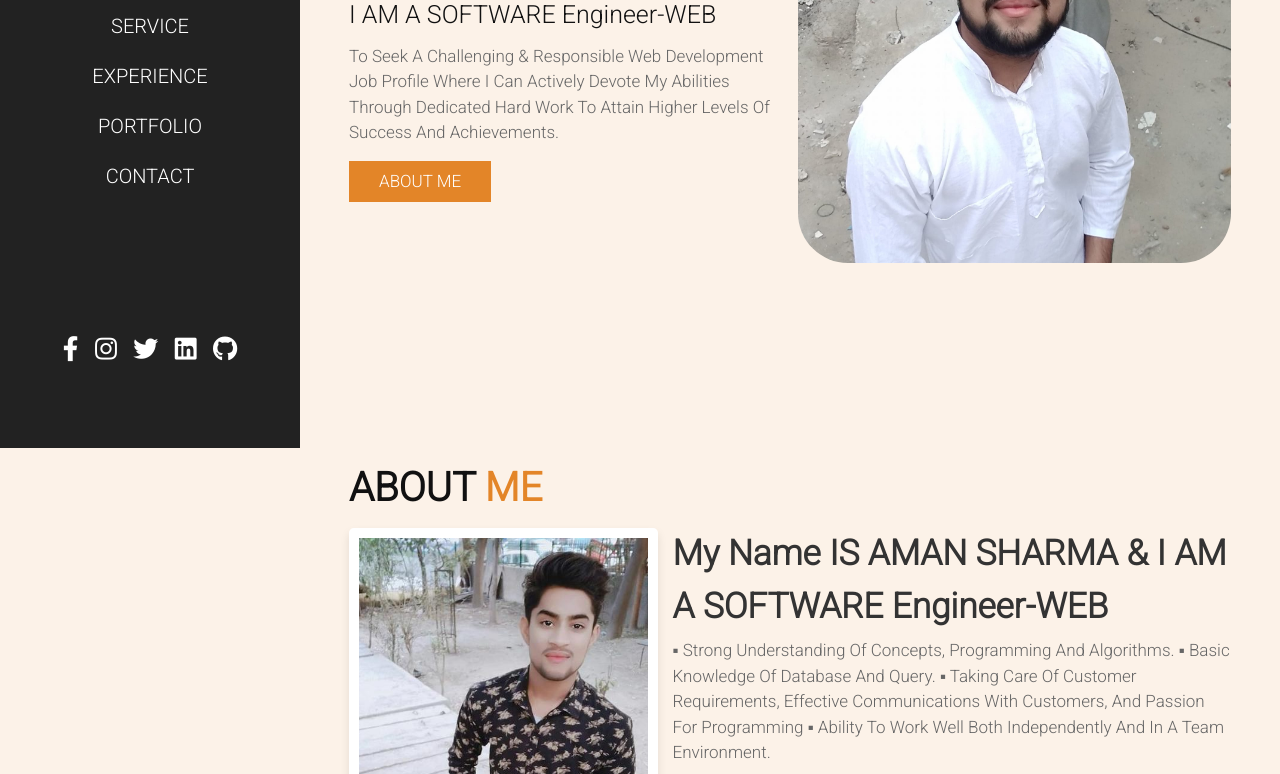
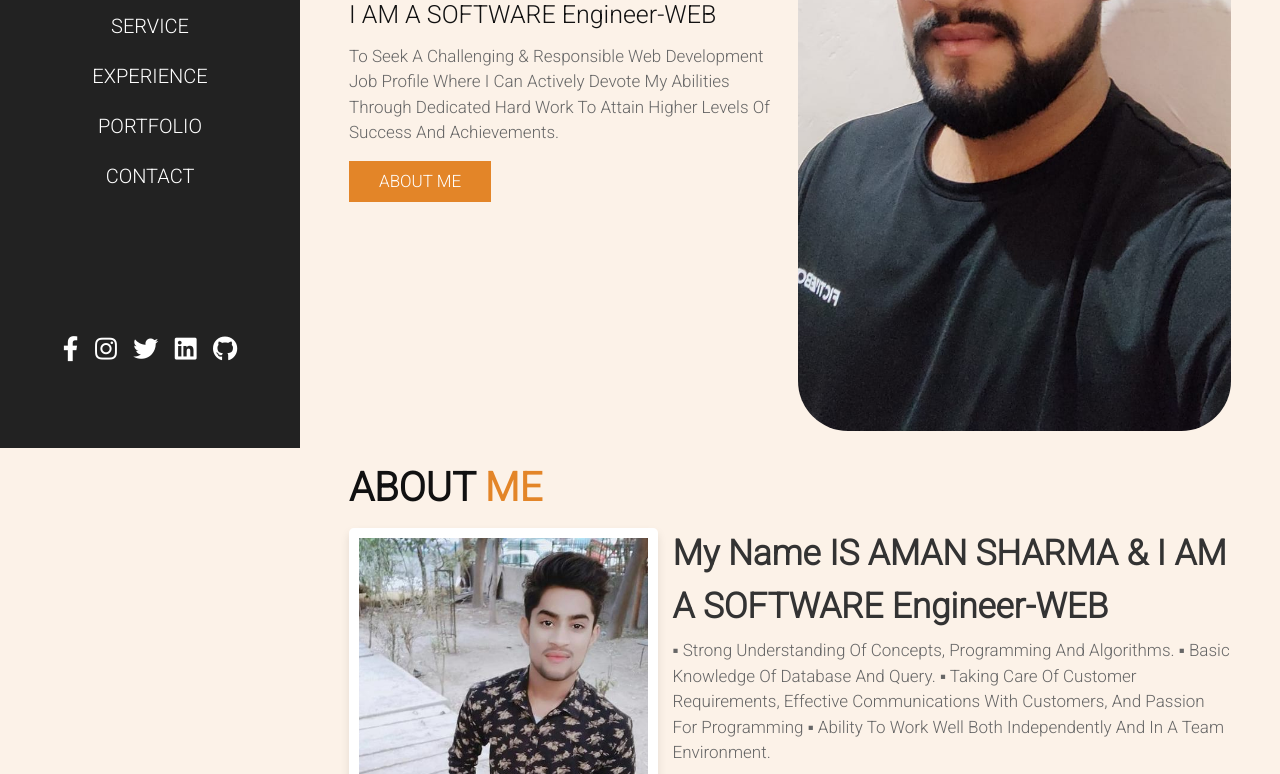
Before and after one commit to aman-sharama/AMANPORTFOLIO, a plain HTML site: page index.html in a window 1280 px wide. Shown: the part 352-1126 px from the top of the page. Drawn offline with Linux system fonts and the light colour scheme.

Commit message:
image-changes

```diff
--- a/index.html
+++ b/index.html
@@ -37,6 +37,8 @@
             <a href="https://github.com/aman-sharama" class="fab fa-github"></a>
 
 
+
+
         </div>
     </header>
 
@@ -51,7 +53,7 @@
         </div>
 
         <div class="image">
-            <img src="image/96146457_2558369961069511_4563076690967789568_n.jpg" alt="">
+            <img src="image/aman.jpeg" alt="">
         </div>
     </section>
 
```
Also changed, not shown: image/aman.jpeg (added).
